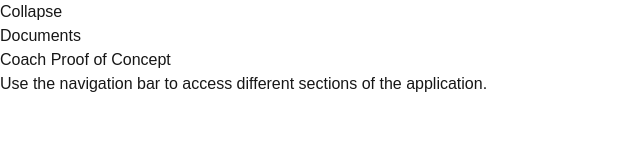
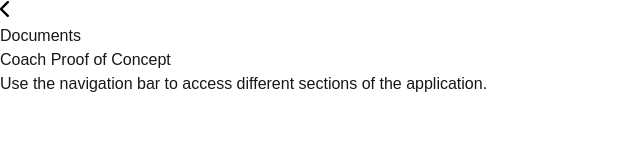
Before and after one commit to n-zngr/Coach, a Next.js app: page / in a window 1280 px wide. Shown: the top 160 px of the page, without its empty margins (0-640 px from the left). Built offline with nearby package versions, Linux system fonts and the light colour scheme.

Commit message:
style(documents): fixed display flex on documents page, updated nav to display svg instead of text, minor styling changes

```diff
--- a/src/app/components/DisplayFiles.tsx
+++ b/src/app/components/DisplayFiles.tsx
@@ -76,7 +76,7 @@ const DisplayFiles: React.FC = () => {
             <h2 className="text-xl font-semibold mb-4">Files</h2>
             <ul className="space-y-4">
                 {files.map((file) => (
-                    <li key={file._id} className="flex items-center p-2 border rounded-lg shadow-sm bg-gray-100">
+                    <li key={file._id} className="flex items-center p-2 border rounded-lg shadow-sm bg-gray-100 text-black">
                         <img
                             src="/icon-document.svg"
                             alt="Document Icon"
--- a/src/app/components/Navigation.tsx
+++ b/src/app/components/Navigation.tsx
@@ -11,17 +11,21 @@ export default function Navigation() {
     };
 
     return (
-        <nav className={`bg-gray-800 text-white h-full ${isExpanded ? 'w-64' : 'w-16'} transition-width duration-300`}>
+        <nav className={`bg-gray-500 text-white h-full ${isExpanded ? 'w-64' : 'w-16'} transition-width duration-300`}>
             <button
-                className="p-2 bg-gray-700 hover:bg-gray-600 w-full text-left"
+                className="m-2 p-2 bg-gray-500 border rounded border-gray-600 hover:bg-gray-400"
                 onClick={toggleNavigation}
             >
-                {isExpanded ? 'Collapse' : 'Expand'}
+                <img
+                    src="/icon-arrow.svg"
+                    alt="Toggle Navigation"
+                    className={`w-4 h-4 mr-2 transform ${isExpanded ? 'rotate-0' : 'rotate-180'}`}
+                />
             </button>
             {isExpanded && (
                 <ul className="mt-4 space-y-2">
                     <li>
-                        <Link href="/documents" className="block p-2 hover:bg-gray-700 rounded">
+                        <Link href="/documents" className="block p-2 hover:bg-gray-400 font-bold">
                             Documents
                         </Link>
                     </li>
--- a/src/app/documents/page.tsx
+++ b/src/app/documents/page.tsx
@@ -6,7 +6,7 @@ import { useRouter } from 'next/navigation';
 import Navigation from '@/app/components/Navigation';
 import DisplayFiles from '@/app/components/DisplayFiles';
 import RecentFiles from '@/app/components/RecentFiles';
-import UploadFile from "@/app/components/UploadFile";
+import UploadFile from '@/app/components/UploadFile';
 
 type Topic = {
     id: string;
@@ -131,6 +131,7 @@ export default function Documents() {
     return (
         <div className="flex h-screen">
             <Navigation />
+            <div className="flex flex-col p-16">
                 <h1 className="text-2xl font-bold mb-4">Manage Semesters</h1>
                 <div className="mb-4">
                     <input
@@ -164,5 +165,7 @@ export default function Documents() {
                 <h1 className='text-2xl font-semibold my-4'>Recent Documents</h1>
                 <RecentFiles />
             </div>
+
+        </div>
     );
 };
```
Also changed, not shown: public/icon-arrow.svg (added). Lines whose indentation alone changed are shown as unchanged.
